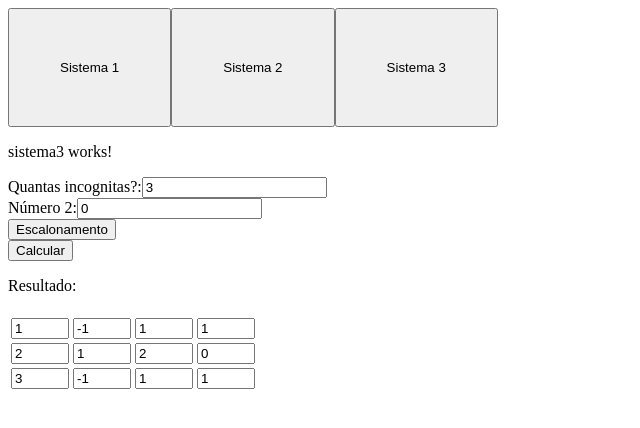
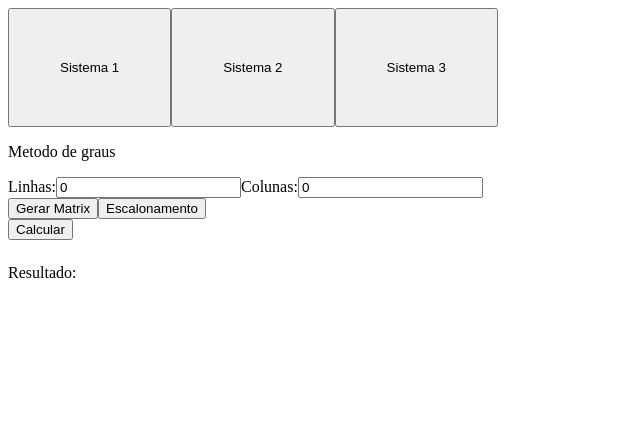
Before and after one commit to GustavoCanuto/typescript-escalonamento-de-matrix, an Angular app in the folder projeto-matematica/: page /sistema3 in a window 1280 px wide. Shown: the top 428 px of the page, without its empty margins (0-640 px from the left). Built offline with nearby package versions, Linux system fonts and the light colour scheme.

Commit message:
desenho inputs

```diff
--- a/projeto-matematica/src/app/componentes/sistema2/sistema2.component.html
+++ b/projeto-matematica/src/app/componentes/sistema2/sistema2.component.html
@@ -10,7 +10,7 @@
 <br>
 <button (click)="GerarMatrix()">Gerar Matrix</button>
 
-<app-gerador-matrix [matriz]="matriz" (matrizChange)="atualizarMatriz($event)"></app-gerador-matrix>
+<app-gerador-matrix [matriz]="matriz" (matrizChange)="atualizarMatriz($event)" [adicionarMais]="false"></app-gerador-matrix>
 
 <div *ngIf="matriz.length > 0 && mostrarEscalar">
   <div>
@@ -22,4 +22,4 @@
   <button (click)="Multiplicar()">Multiplicar por um escalar</button>
 </div>
 
-<app-gerador-matrix [matriz]="resultado" [readonly]="true"></app-gerador-matrix>
+<app-gerador-matrix [matriz]="resultado" [readonly]="true" [adicionarMais]="false"></app-gerador-matrix>
--- a/projeto-matematica/src/app/componentes/sistema3/sistema3.component.html
+++ b/projeto-matematica/src/app/componentes/sistema3/sistema3.component.html
@@ -1,38 +1,23 @@
-<p>sistema3 works!</p>
+<p>Metodo de graus</p>
 <div>
+</div>
+  <div>
+    <div>
+      <label for="linha">Linhas:</label>
+      <input type="number" id="numero1" [(ngModel)]="numero1" >
 
-
-
-</div>
-<div>
-    <label for="numero1">Quantas incognitas?:</label>
-    <input type="number" id="numero1" [(ngModel)]="ordemx">
-  </div>
-  <div>
-    <label for="numero2">Número 2:</label>
-    <input type="number" id="numero2" [(ngModel)]="numero2">
-  </div>
-  <div>
+      <label for="coluna">Colunas:</label>
+      <input type="number" id="numero2" [(ngModel)]="numero2" >
+    </div>
+    <button (click)="GerarMatrix()">Gerar Matrix</button>
     <button (click)="MetodoDeGauss()">Escalonamento</button>
   </div>
   <div>
-    <button (click)="Calcular()">Calcular</button>
+    <button (click)="Calcular()" >Calcular</button>
   </div>
+
+  <app-gerador-matrix [matriz]="matriz" (matrizChange)="atualizarMatriz($event)" [adicionarMais]="true"></app-gerador-matrix>
   <div>
     <p>Resultado: {{ resultado }}</p>
   </div>
-  <app-gerador-matrix [matriz]="matrizTeste" [readonly]="false"></app-gerador-matrix>
-  <div *ngIf="matriz.length > 0">
-    <table>
-      <caption></caption>
-      <tr>
-        <th></th>
-      </tr>
-      <tr *ngFor="let row of matriz; let i = index">
-        <td *ngFor="let col of row; let j = index">
-          <input type="text" [value]="matriz[i][j]" (change)="atualizarValor($event, i, j)" [readonly]="readonly">
-        </td>
-      </tr>
-
-    </table>
-  </div>
+<app-gerador-matrix [matriz]="matrizResultado" [adicionarMais]="true" ></app-gerador-matrix>
--- a/projeto-matematica/src/app/componentes/sistema3/sistema3.component.ts
+++ b/projeto-matematica/src/app/componentes/sistema3/sistema3.component.ts
@@ -19,8 +19,11 @@
   variaveis: number[]=[];
   subtracoes: number = 0
   matrizEcalonada :boolean =false;
+  calculando :boolean =false;
   multiplicador :number = 0;
+  matrizResultado: number[][] = [[]];
   matriz: number[][] = [[]];
+
   GerarMatrix() {
     this.matriz = [];
     for (let i = 0; i < this.numero1; i++) {
@@ -29,14 +32,27 @@
         this.matriz[i].push(0);
       }
     }
+
     this.mostrarEscalar = true; // torna visível após gerar a matriz
   }
 
+
+  atualizarMatriz(matriz: number[][]) {
+    this.matriz = matriz;
+  }
 
 
 
   MetodoDeGauss()
   {
+
+    alert(this.matrizTeste);
+    // Não redefina matrizTeste aqui
+    this.matrizTeste = this.matriz.map(row => row.slice());
+    alert(this.matrizTeste);
+
+
+
     for(let i = 0;i<this.ordemx;i++)
     {
         for(let j=0;j<this.ordemy;j++)
@@ -57,7 +73,10 @@
                       let sub=   (this.matrizTeste[j][y]*divisor);
                       this.matrizTeste[i][y] += sub;
                       //console.log(sub,"=",this.matrizTeste[j][y],"*",divisor);
+
                     }
+
+
 
                 //console.log("mudança");
                 //console.log(aux1," ",aux2," ",divisor," ", i," ",j);
@@ -65,6 +84,8 @@
               }
             }
         }
+      //  alert("teste");
+       // this.atualizarMatriz(this.matrizTeste);
     }
     for(let i = 0;i<this.ordemx;i++)
       {
@@ -75,7 +96,9 @@
             }
           }
       }
-
+      alert(this.matriz);
+      alert(this.matrizTeste);
+      this.matrizResultado = this.matrizTeste;
   }
 
   Calcular() {
--- a/projeto-matematica/src/app/gerador-matrix/gerador-matrix.component.html
+++ b/projeto-matematica/src/app/gerador-matrix/gerador-matrix.component.html
@@ -6,7 +6,10 @@
     </tr>
     <tr *ngFor="let row of matriz; let i = index">
       <td *ngFor="let col of row; let j = index">
-        <input type="text" [value]="matriz[i][j]" (change)="atualizarValor($event, i, j)" [readonly]="readonly">
+        <input type="number" [value]="matriz[i][j]" (change)="atualizarValor($event, i, j)" [readonly]="readonly">
+
+        <ng-container *ngIf="adicionarMais && j !== row.length - 1">x+</ng-container>
+        <ng-container *ngIf="j === row.length - 2">=</ng-container>
       </td>
     </tr>
 
--- a/projeto-matematica/src/app/gerador-matrix/gerador-matrix.component.ts
+++ b/projeto-matematica/src/app/gerador-matrix/gerador-matrix.component.ts
@@ -6,16 +6,19 @@
   styleUrls: ['./gerador-matrix.component.css']
 })
 export class GeradorMatrixComponent {
-  @Input() matriz: any[][] = [[]];
+  @Input() matriz: number[][] = [[]];
   @Input() readonly: boolean = false;
-  @Output() matrizChange = new EventEmitter<any[][]>();
+  @Input() adicionarMais: boolean = false; // Novo input para indicar se deve adicionar "+"
+  @Output() matrizChange = new EventEmitter<number[][]>();
 
   atualizarValor(event: Event, rowIndex: number, colIndex: number) {
     const input = event.target as HTMLInputElement;
     const valor = input.value.trim(); // Obter valor do input
+
+
     const novaMatriz = this.matriz.map((row, i) => {
       if (i === rowIndex) {
-        return row.map((col, j) => (j === colIndex ? valor : col));
+        return row.map((col, j) => (j === colIndex ? parseFloat(valor) : col));
       } else {
         return row;
       }
```
